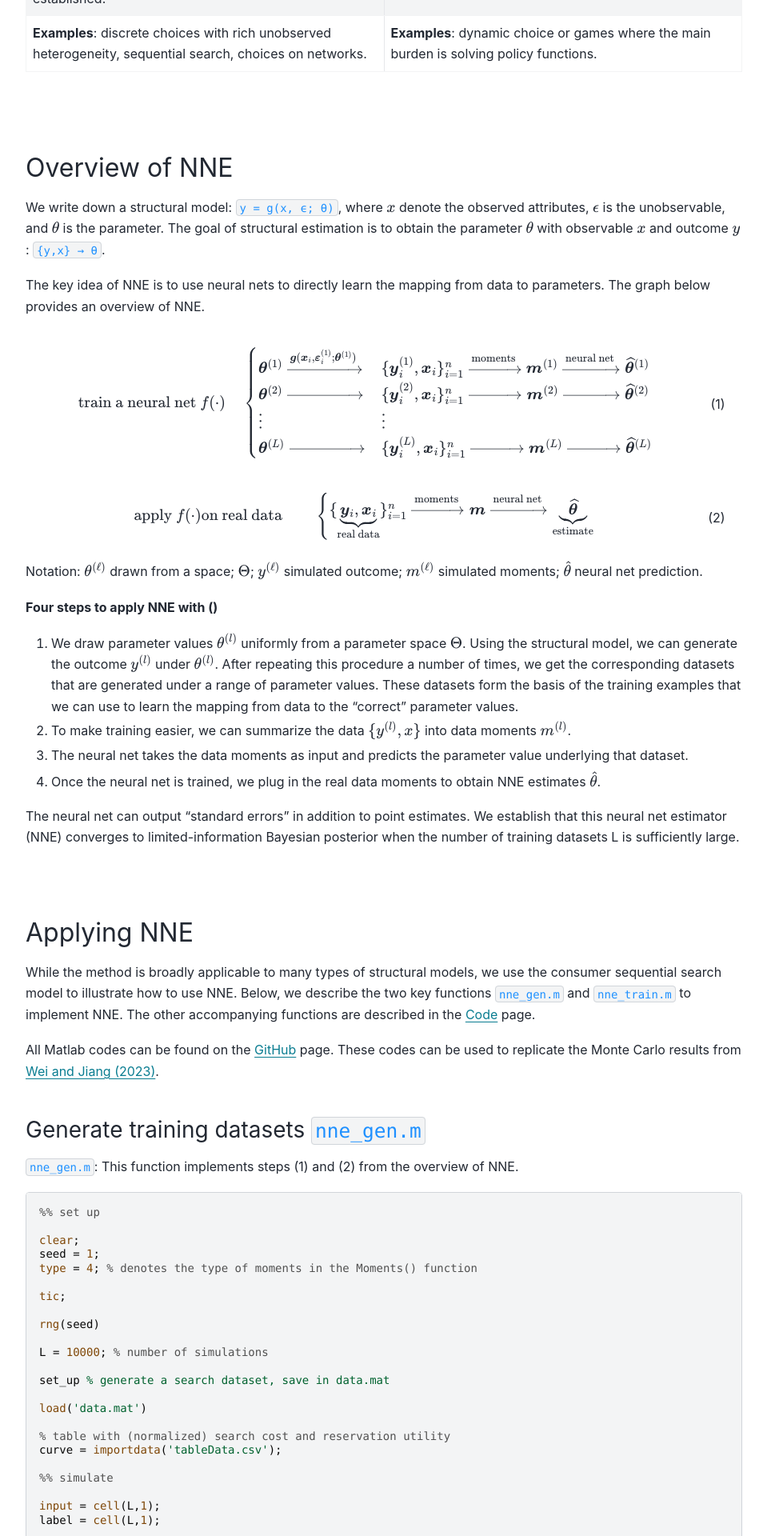
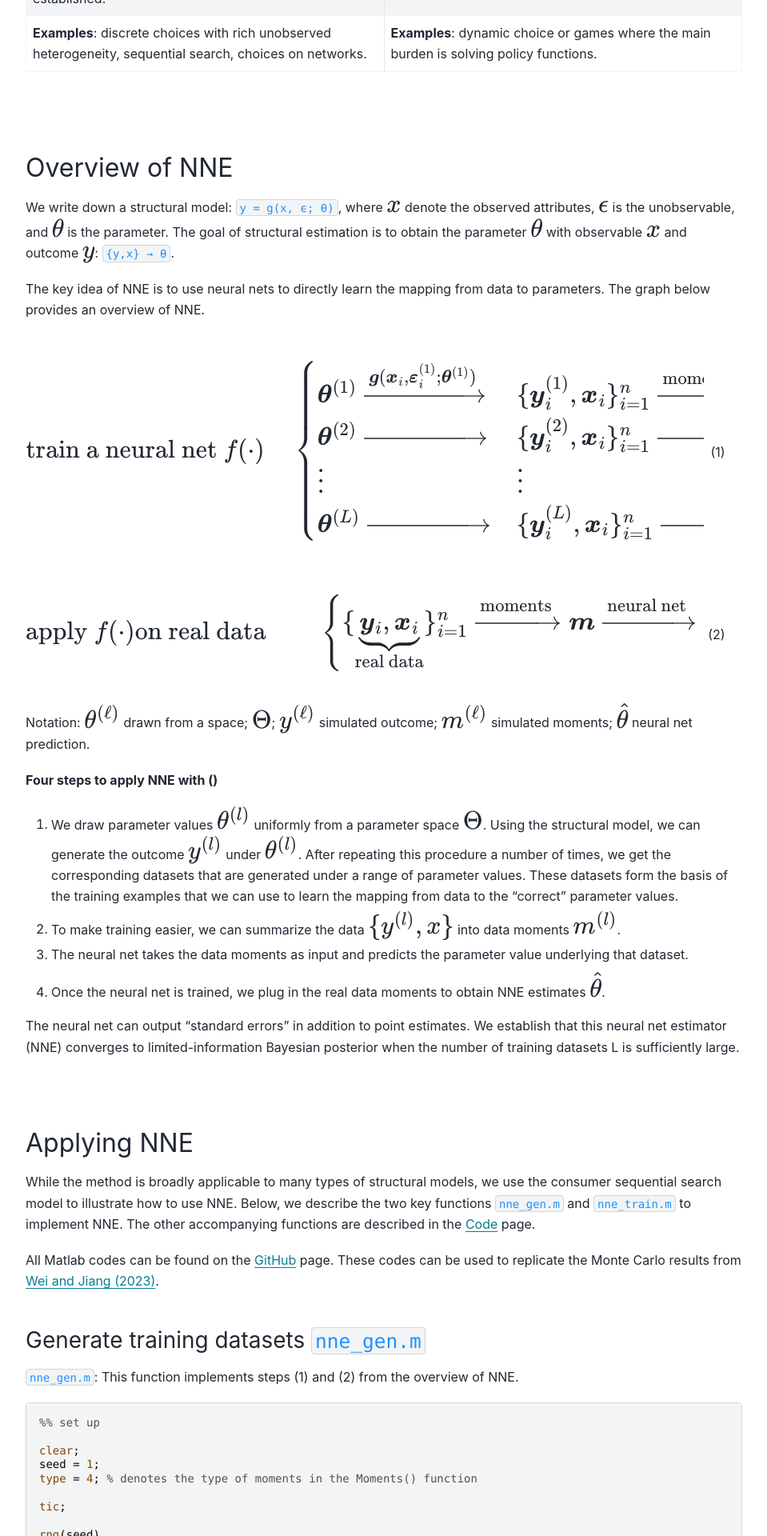
Before and after one commit to nnehome/nnehome.github.io, a Sphinx documentation site: the page built from docs/source/index.rst, in a window 1280 px wide. Shown: the part 972-2892 px from the top of the page at 80% size, without its empty margins (176-1135 px from the left). Built offline with Sphinx 7.4.7 and the PyData theme 0.15.4, drawn with Linux system fonts in a browser that asks for light colours.

Commit message:
some change

```diff
--- a/docs/source/_static/custom.css
+++ b/docs/source/_static/custom.css
@@ -23,7 +23,7 @@
 }
 
 .MathJax {
-    font-size: 2em;
+    font-size: 2em !important;
 }
 
 .highlight-console pre {
```
